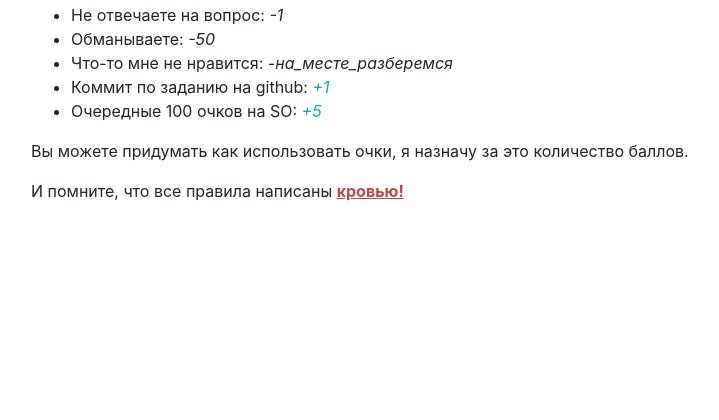
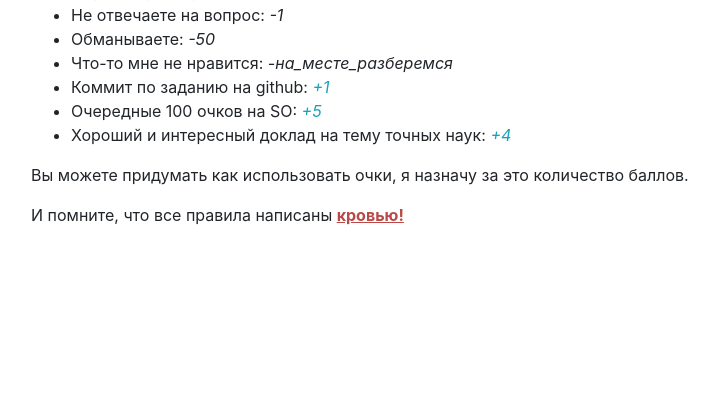
Before and after one commit to viakondratiuk/darwin, a PHP site: template app/templates/rules.phtml in a window 1280 px wide. Shown: the part 96-516 px from the top of the page, without its empty margins (69-788 px from the left). Run offline with PHP 8.4, Linux system fonts and the light colour scheme; the template is opened without the code that fills it, so the values that code supplies are empty; some libraries are stand-ins or nearby versions.

Commit message:
Add changes to rules.

```diff
--- a/app/templates/rules.phtml
+++ b/app/templates/rules.phtml
@@ -5,6 +5,7 @@
         <li>Что-то мне не нравится: <i class="text-error">-на_месте_разберемся</i></li>
         <li>Коммит по заданию на github: <i class="text-info">+1</i></li>
         <li>Очередные 100 очков на SO: <i class="text-info">+5</i></li>
+        <li>Хороший и интересный доклад на тему точных наук: <i class="text-info">+4</i></li>
     </ul>
     <p>Вы можете придумать как использовать очки, я назначу за это количество баллов.</p>
     <p class="blood-image">И помните, что все правила написаны <span class="blood">кровью!</span></p>
```
